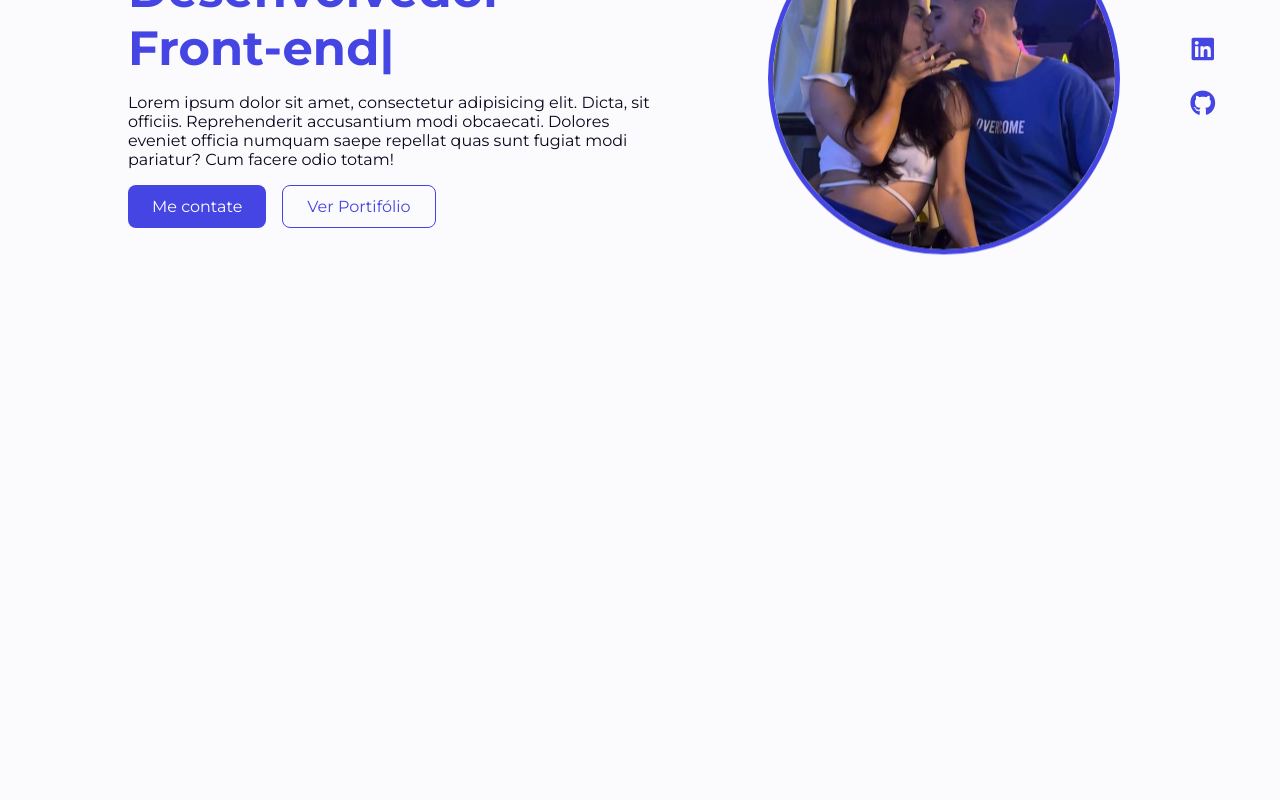
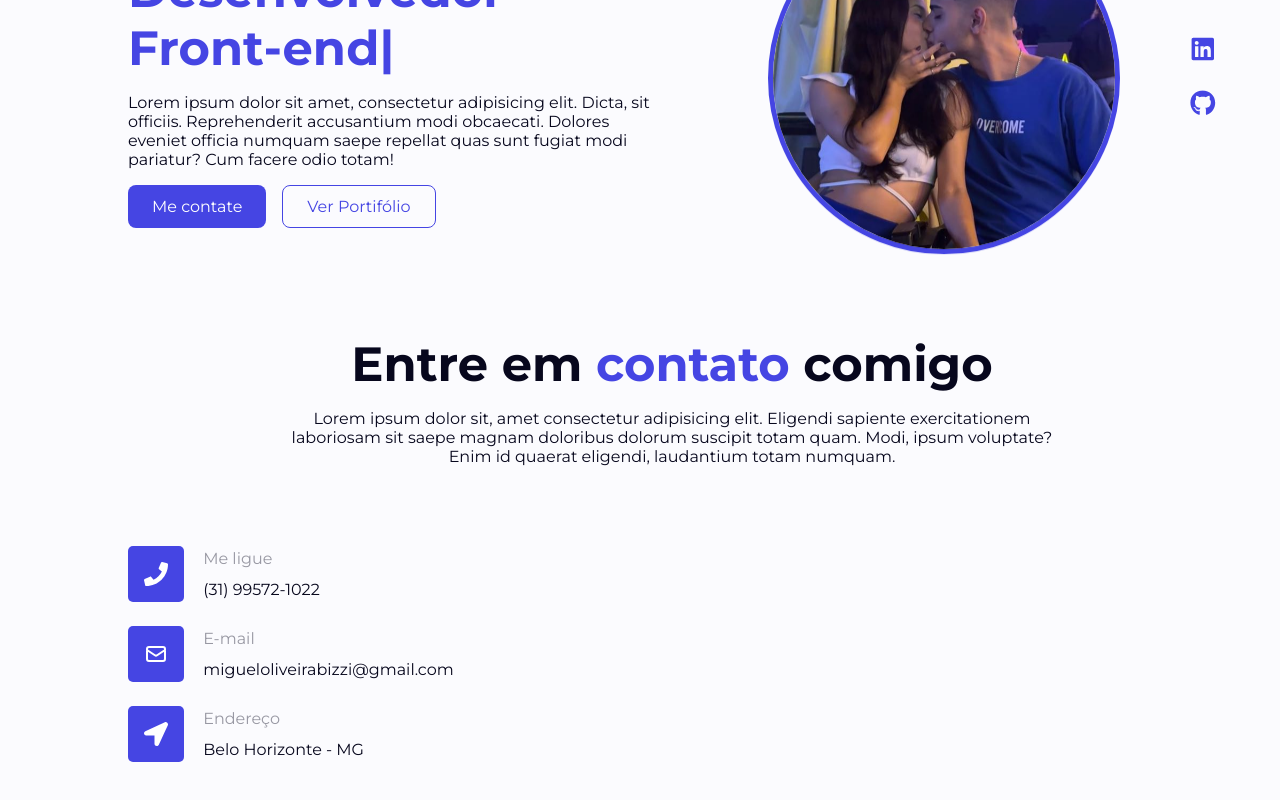
Before and after one commit to MiguelBizzi/PortifolioBizzi, a React (Vite) app: page / in a window 1280 px wide. Shown: the part 284-1084 px from the top of the page. Before the commit the page ends 800 px from the top, so only its background shows below. Built offline with nearby package versions, Linux system fonts and the light colour scheme.

Commit message:
comecando section de contato

```diff
--- /dev/null
+++ b/src/components/CardContact/index.tsx
@@ -0,0 +1,22 @@
+import React, { ReactNode } from "react";
+import { CardContainer, IconContainer, Details, Label, Info } from "./styles";
+
+interface Props {
+	label: string;
+	info: string;
+	icon: ReactNode;
+}
+
+const CardContact: React.FC<Props> = ({ label, info, icon }) => {
+	return (
+		<CardContainer>
+			<IconContainer>{icon}</IconContainer>
+			<Details>
+				<Label>{label}</Label>
+				<Info>{info}</Info>
+			</Details>
+		</CardContainer>
+	);
+};
+
+export default CardContact;
--- /dev/null
+++ b/src/components/CardContact/styles.ts
@@ -0,0 +1,40 @@
+import styled from "styled-components";
+
+export const CardContainer = styled.div`
+	display: flex;
+	align-items: center;
+`;
+
+export const IconContainer = styled.div`
+	height: 100%;
+	background-color: ${({ theme }) => theme.primary};
+
+	font-size: 1.5rem;
+	color: ${({ theme }) => theme.text_light};
+
+	border-radius: 5px;
+
+	display: flex;
+	align-items: center;
+	justify-content: center;
+
+	padding: 1rem;
+`;
+
+export const Details = styled.div`
+	height: 90%;
+	padding-left: 1.2rem;
+
+	font-size: 1rem;
+
+	display: flex;
+	flex-direction: column;
+	justify-content: space-between;
+`;
+
+export const Label = styled.span`
+	color: ${({ theme }) => theme.text};
+	opacity: 0.4;
+`;
+
+export const Info = styled.span``;
--- /dev/null
+++ b/src/components/Contact/index.tsx
@@ -0,0 +1,49 @@
+import React from "react";
+
+import { ContactContainer, Title, TitlePrimary, Description, Content, InfoContainer, FormContainer } from "./styles";
+import CardContact from "../CardContact";
+import { FaPhone, FaLocationArrow } from "react-icons/fa";
+import { HiOutlineMail } from "react-icons/hi";
+
+const CARD_DATA = [
+	{
+		label: "Me ligue",
+		info: "(31) 99572-1022",
+		icon: <FaPhone />
+	},
+	{
+		label: "E-mail",
+		info: "migueloliveirabizzi@gmail.com",
+		icon: <HiOutlineMail />
+	},
+	{
+		label: "Endereço",
+		info: "Belo Horizonte - MG",
+		icon: <FaLocationArrow />
+	}
+];
+
+const Contact: React.FC = () => {
+	return (
+		<ContactContainer>
+			<Title>
+				Entre em <TitlePrimary>contato</TitlePrimary> comigo
+			</Title>
+			<Description>
+				Lorem ipsum dolor sit, amet consectetur adipisicing elit. Eligendi sapiente exercitationem laboriosam
+				sit saepe magnam doloribus dolorum suscipit totam quam. Modi, ipsum voluptate? Enim id quaerat eligendi,
+				laudantium totam numquam.
+			</Description>
+			<Content>
+				<InfoContainer>
+					{CARD_DATA.map((item) => (
+						<CardContact label={item.label} info={item.info} icon={item.icon} />
+					))}
+				</InfoContainer>
+				<FormContainer></FormContainer>
+			</Content>
+		</ContactContainer>
+	);
+};
+
+export default Contact;
--- /dev/null
+++ b/src/components/Contact/styles.ts
@@ -0,0 +1,45 @@
+import styled from "styled-components";
+
+export const ContactContainer = styled.section`
+	margin-top: 5rem;
+	display: flex;
+	flex-direction: column;
+	align-items: center;
+`;
+
+export const Title = styled.h1`
+	font-size: 3rem;
+	font-weight: 600;
+`;
+
+export const TitlePrimary = styled.h1`
+	display: inline;
+	font-size: 3rem;
+	font-weight: 600;
+	color: ${({ theme }) => theme.primary};
+`;
+
+export const Description = styled.p`
+	margin-top: 1rem;
+	width: 70%;
+	text-align: center;
+
+	color: ${({ theme }) => theme.text};
+`;
+
+export const Content = styled.div`
+	width: 100%;
+	display: flex;
+
+	margin-top: 5rem;
+`;
+
+export const InfoContainer = styled.div`
+	display: flex;
+	flex-direction: column;
+	gap: 1.5rem;
+`;
+
+export const FormContainer = styled.div`
+	flex: 1;
+`;
--- /dev/null
+++ b/src/components/MainBanner/index.tsx
@@ -0,0 +1,66 @@
+import Typewriter from "typewriter-effect";
+import {
+	BannerContainer,
+	MainContainer,
+	InformationContainer,
+	BannerImageContainer,
+	Title,
+	SelfDescription,
+	TypeWriterTitle,
+	ButtonsContainer,
+	Image
+} from "./styles";
+
+import Button from "../../components/Button";
+import { useTheme } from "styled-components";
+import SocialMediaAside from "../../components/SocialMediaAside";
+import Imagem from "../../assets/euemomo.jpg";
+
+const MainBanner: React.FC = () => {
+	const theme = useTheme();
+
+	return (
+		<MainContainer>
+			<BannerContainer>
+				<InformationContainer>
+					<Title>
+						Olá, eu sou <br />
+						<TypeWriterTitle>
+							Desenvolvedor
+							<Typewriter
+								options={{
+									strings: ["Mobile", "Front-end", "Back-end"],
+									autoStart: true,
+									loop: true,
+									cursorClassName: "teste"
+								}}
+							/>
+						</TypeWriterTitle>
+					</Title>
+					<SelfDescription>
+						Lorem ipsum dolor sit amet, consectetur adipisicing elit. Dicta, sit officiis. Reprehenderit
+						accusantium modi obcaecati. Dolores eveniet officia numquam saepe repellat quas sunt fugiat modi
+						pariatur? Cum facere odio totam!
+					</SelfDescription>
+					<ButtonsContainer>
+						<Button title="Me contate" backgroundColor={theme.primary} color={theme.text_light} />
+						<Button
+							title="Ver Portifólio"
+							backgroundColor={theme.background}
+							color={theme.primary}
+							border={theme.primary}
+							// icon={<a>aa</a>}
+						/>
+					</ButtonsContainer>
+				</InformationContainer>
+
+				<BannerImageContainer>
+					<Image src={Imagem} alt="Imagem do banner" />
+					<SocialMediaAside />
+				</BannerImageContainer>
+			</BannerContainer>
+		</MainContainer>
+	);
+};
+
+export default MainBanner;
--- /dev/null
+++ b/src/components/MainBanner/styles.ts
@@ -0,0 +1,64 @@
+import { keyframes, styled } from "styled-components";
+
+export const MainContainer = styled.main`
+	margin-top: 8rem;
+`;
+
+export const BannerContainer = styled.section`
+	display: flex;
+`;
+
+export const InformationContainer = styled.div`
+	width: 50%;
+`;
+
+export const Title = styled.h1`
+	font-size: 3rem;
+	font-weight: 600;
+`;
+
+export const TypeWriterTitle = styled.h1`
+	font-size: 3rem;
+	font-weight: 600;
+	color: ${({ theme }) => theme.primary};
+`;
+
+export const BannerImageContainer = styled.div`
+	position: relative;
+	width: 50%;
+
+	display: flex;
+	align-items: center;
+	justify-content: center;
+`;
+
+const floatAnimation = keyframes`
+  0% {
+    transform: translateY(0);
+  }
+  50% {
+    transform: translateY(-10px);
+  }
+  100% {
+    transform: translateY(0);
+  }
+`;
+
+export const Image = styled.img`
+	border-radius: 50%;
+	width: 22rem;
+	height: 22rem;
+	border: 5px solid ${({ theme }) => theme.primary};
+	animation: ${floatAnimation} 5s infinite ease-in;
+`;
+
+export const SelfDescription = styled.p`
+	margin-top: 1rem;
+	color: ${({ theme }) => theme.text};
+`;
+
+export const ButtonsContainer = styled.div`
+	display: flex;
+	gap: 1rem;
+	margin-top: 1rem;
+`;
--- a/src/pages/Home/index.tsx
+++ b/src/pages/Home/index.tsx
@@ -1,67 +1,12 @@
-import Typewriter from "typewriter-effect";
-import {
-	BannerContainer,
-	MainContainer,
-	InformationContainer,
-	BannerImageContainer,
-	Title,
-	SelfDescription,
-	TypeWriterTitle,
-	ButtonsContainer,
-	Image
-} from "./styles";
-
-import Button from "../../components/Button";
-import { useTheme } from "styled-components";
-import SocialMediaAside from "../../components/SocialMediaAside";
-import Imagem from "../../assets/euemomo.jpg";
+import Contact from "../../components/Contact";
+import MainBanner from "../../components/MainBanner";
 
 const Home: React.FC = () => {
-	const theme = useTheme();
-
 	return (
-		<div>
-			<MainContainer>
-				<BannerContainer>
-					<InformationContainer>
-						<Title>
-							Olá, eu sou <br />
-							<TypeWriterTitle>
-								Desenvolvedor
-								<Typewriter
-									options={{
-										strings: ["Mobile", "Front-end", "Back-end"],
-										autoStart: true,
-										loop: true,
-										cursorClassName: "teste"
-									}}
-								/>
-							</TypeWriterTitle>
-						</Title>
-						<SelfDescription>
-							Lorem ipsum dolor sit amet, consectetur adipisicing elit. Dicta, sit officiis. Reprehenderit
-							accusantium modi obcaecati. Dolores eveniet officia numquam saepe repellat quas sunt fugiat
-							modi pariatur? Cum facere odio totam!
-						</SelfDescription>
-						<ButtonsContainer>
-							<Button title="Me contate" backgroundColor={theme.primary} color={theme.text_light} />
-							<Button
-								title="Ver Portifólio"
-								backgroundColor={theme.background}
-								color={theme.primary}
-								border={theme.primary}
-								// icon={<a>aa</a>}
-							/>
-						</ButtonsContainer>
-					</InformationContainer>
-
-					<BannerImageContainer>
-						<Image src={Imagem} alt="Imagem do banner" />
-						<SocialMediaAside />
-					</BannerImageContainer>
-				</BannerContainer>
-			</MainContainer>
-		</div>
+		<>
+			<MainBanner />
+			<Contact />
+		</>
 	);
 };
 
--- a/src/pages/Home/styles.ts
+++ /dev/null
@@ -1,64 +0,0 @@
-import { keyframes, styled } from "styled-components";
-
-export const MainContainer = styled.main`
-	margin-top: 8rem;
-`;
-
-export const BannerContainer = styled.section`
-	display: flex;
-`;
-
-export const InformationContainer = styled.div`
-	width: 50%;
-`;
-
-export const Title = styled.h1`
-	font-size: 3rem;
-	font-weight: 600;
-`;
-
-export const TypeWriterTitle = styled.h1`
-	font-size: 3rem;
-	font-weight: 600;
-	color: ${({ theme }) => theme.primary};
-`;
-
-export const BannerImageContainer = styled.div`
-    position: relative;
-	width: 50%;
-
-    display: flex;
-    align-items: center;
-    justify-content: center;
-`;
-
-const floatAnimation = keyframes`
-  0% {
-    transform: translateY(0);
-  }
-  50% {
-    transform: translateY(-10px);
-  }
-  100% {
-    transform: translateY(0);
-  }
-`;
-
-export const Image = styled.img`
-    border-radius: 50%;
-    width: 22rem;
-    height: 22rem;
-    border: 5px solid ${({ theme }) => theme.primary};
-    animation: ${floatAnimation} 5s infinite ease-in;
-`;
-
-export const SelfDescription = styled.p`
-	margin-top: 1rem;
-	color: ${({ theme }) => theme.text};
-`;
-
-export const ButtonsContainer = styled.div`
-	display: flex;
-	gap: 1rem;
-	margin-top: 1rem;
-`;
```
